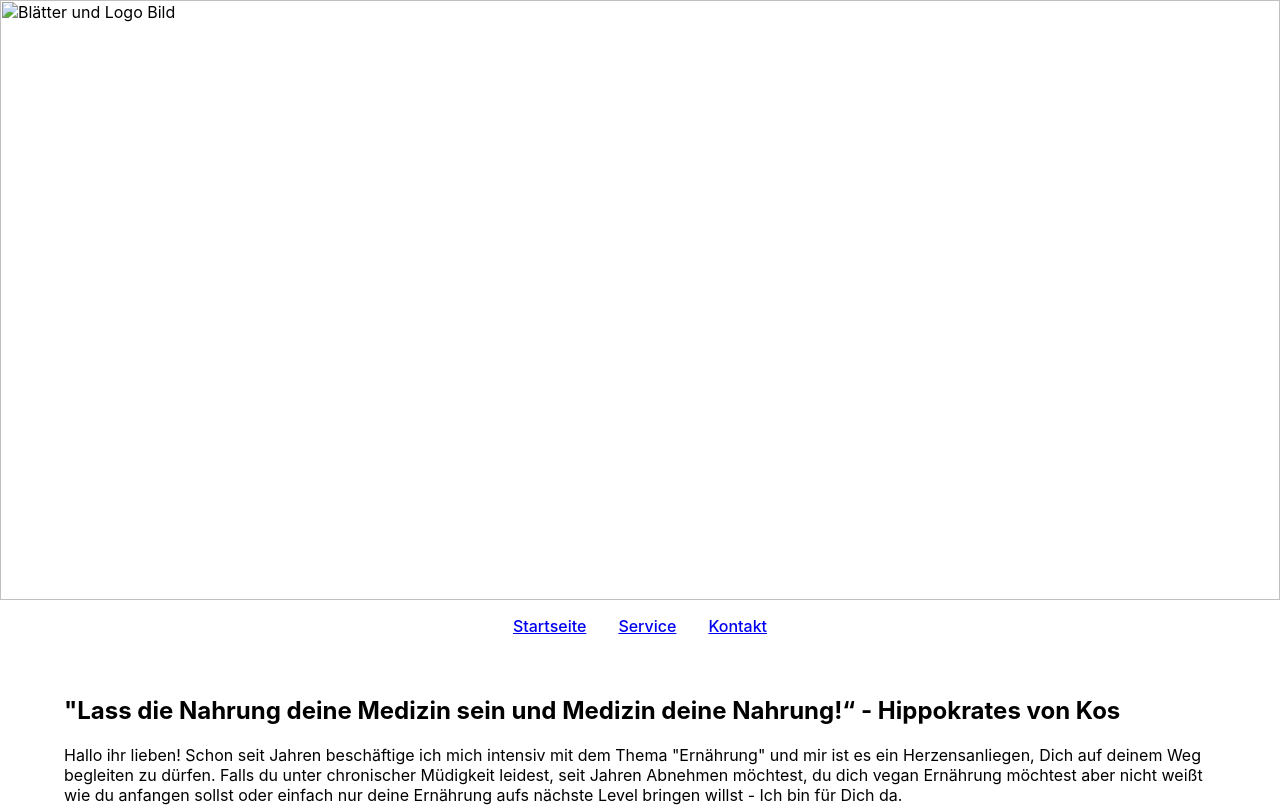
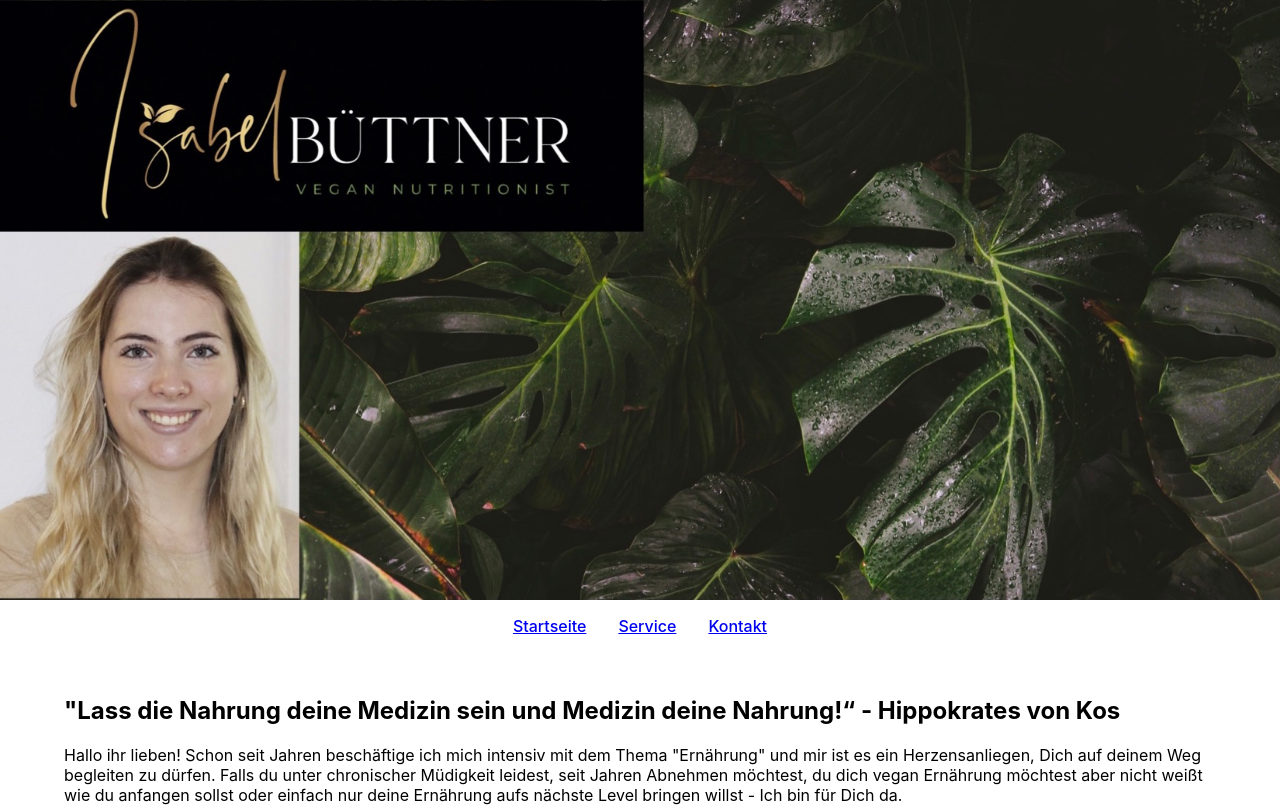
Before and after one commit to IsabelB9/Website, a plain HTML site: page index.html in a window 1280 px wide. Shown: the top 808 px of the page. Drawn offline with Linux system fonts and the light colour scheme.

Commit message:
banner 19.02

```diff
--- a/index.html
+++ b/index.html
@@ -11,7 +11,7 @@
     </header>
     <div class="teaser">
       <img
-        src="Portrait.png"
+        src="Banner_19.02..jpg"
         alt="Blätter und Logo Bild"
       />
     </div>
```
